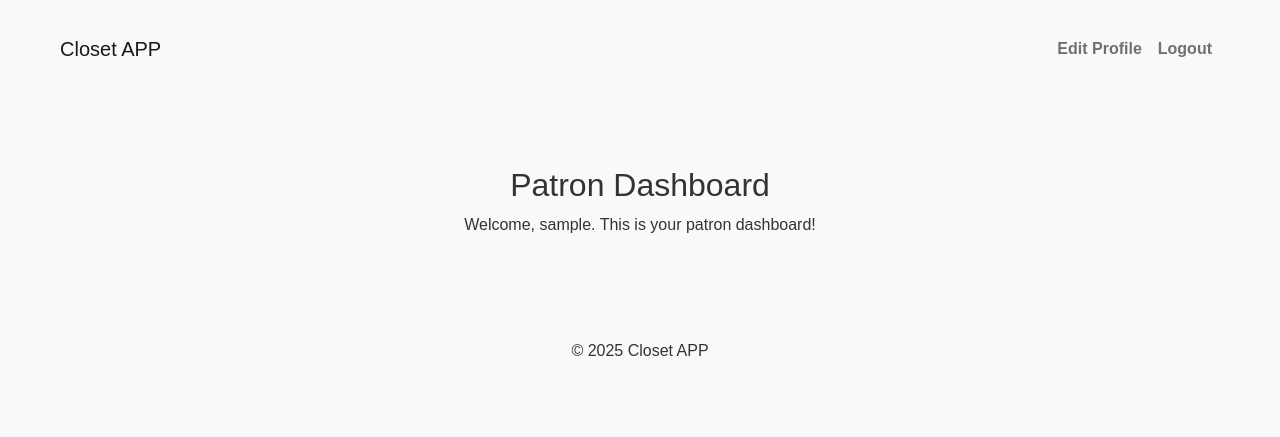
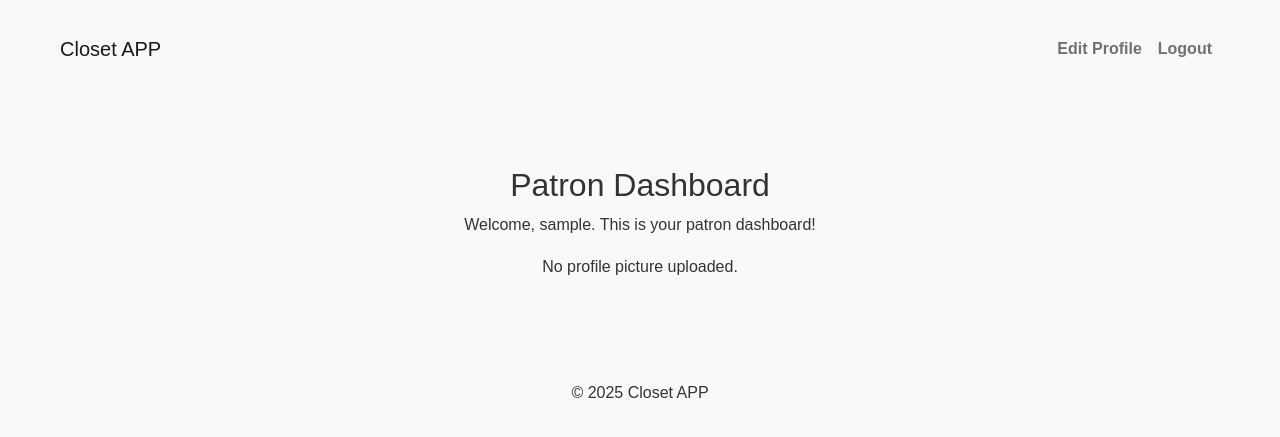
Before and after one commit to bradyp19/Clothing-Library, a Django app: page /start/dashboard/patron/ in a window 1280 px wide. Shown: the top 437 px of the page. Run offline with Django 4.2, Linux system fonts and the light colour scheme; the visitor is signed in with stand-in values (Sample User, id 1); some libraries are stand-ins or nearby versions.

Commit message:
added profile pic feature to dashboard and profile set, half finish

```diff
--- a/login/forms.py
+++ b/login/forms.py
@@ -5,7 +5,7 @@ from .models import Profile
 class ProfileForm(forms.ModelForm):
     class Meta:
         model = Profile
-        fields = ['role']  # Add other fields if you have them
+        fields = ['role', 'profile_picture']  # Add other fields if you have them
 
 
 class LoginForm(forms.Form):
--- a/login/templates/login/patron_dashboard.html
+++ b/login/templates/login/patron_dashboard.html
@@ -5,6 +5,13 @@
     <div class="text-center">
         <h2>Patron Dashboard</h2>
         <p>Welcome, {{ user.username }}. This is your patron dashboard!</p>
+
+        {% if user.profile.profile_picture %}
+        <img src="{{ user.profile.profile_picture.url }}" alt="Profile Picture" style="max-width: 200px; border-radius: 50%;">
+        {% else %}
+            <p>No profile picture uploaded.</p>
+        {% endif %}
+
     </div>
 
 {% endblock %}
--- a/login/templates/login/profile_setup.html
+++ b/login/templates/login/profile_setup.html
@@ -5,7 +5,7 @@
   <div class="card mx-auto" style="max-width: 500px;">
     <div class="card-body">
       <h2 class="card-title text-center mb-4">Complete Your Profile</h2>
-      <form method="post">
+      <form method="post" enctype="multipart/form-data">
         {% csrf_token %}
         {{ form.as_p }}
         <div class="d-grid">
--- a/login/views.py
+++ b/login/views.py
@@ -9,10 +9,6 @@ from django.views.generic.list import ListView
 from .models import Librarian, Patron, Profile
 from .forms import LoginForm, ProfileForm
 
-# class LoginView(View):
-#     template_name = "closet/login.html"
-    # def get(self, request, *args, **kwargs):  # Add GET request handling
-    #     return render(request, self.template_name)
 
 class LoginView(View):
     template_name = "login/login.html"
@@ -38,7 +34,7 @@ def logout_view(request):
     return redirect("login:login")
 
 
-@login_required
+@login_required #Old, not need anymore
 def dashboard(request):
     return render(request, "login/dashboard.html", {"user": request.user})
 
@@ -57,7 +53,7 @@ def profile_setup_view(request):
 
     # Otherwise, show the form
     if request.method == 'POST':
-        form = ProfileForm(request.POST, instance=profile)
+        form = ProfileForm(request.POST, request.FILES, instance=profile)
         if form.is_valid():
             form.save()
             # Redirect based on the chosen role
--- a/mysite/settings.py
+++ b/mysite/settings.py
@@ -49,6 +49,7 @@ INSTALLED_APPS = [
     'login',
     'storages',
 ]
+
 AWS_ACCESS_KEY_ID = os.environ.get('AWS_ACCESS_KEY_ID')
 AWS_SECRET_ACCESS_KEY = os.environ.get('AWS_SECRET_ACCESS_KEY')
 AWS_STORAGE_BUCKET_NAME = os.environ.get('AWS_STORAGE_BUCKET_NAME')
@@ -128,7 +129,7 @@ AUTHENTICATION_BACKENDS = [
 
 SITE_ID = 1
 
-LOGIN_REDIRECT_URL = "http://127.0.0.1:8000/start/dashboard/"  # Redirect users after login
+LOGIN_REDIRECT_URL = "http://127.0.0.1:8000/start/profile-setup/"  # Redirect users after login
 # LOGIN_REDIRECT_URL = "http://127.0.0.1:8000/accounts/3rdparty/"  # Redirect users after login
 
 LOGOUT_REDIRECT_URL = "/"  # Redirect after logout, CAN BE CHANGED TO THE LOGOUT PAGE
```
Also changed, not shown: login/models.py (+11 -1 lines), login/templates/login/librarian_dashboard.html (+7 -0 lines), closet/migrations/0005_alter_images_image.py (added), login/migrations/0004_profile_profile_picture.py (added).
